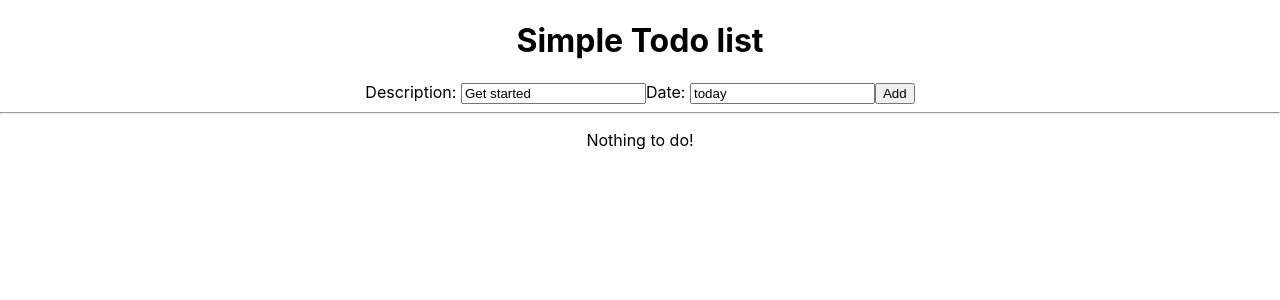
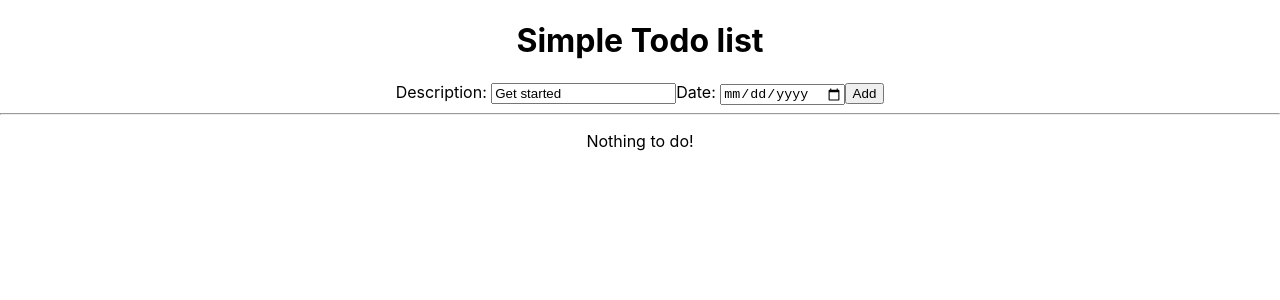
Before and after one commit to Cisse23/todolist, a React (Create React App) app: page / in a window 1280 px wide. Shown: the top 300 px of the page. Built offline with nearby package versions, Linux system fonts and the light colour scheme.

Commit message:
date kentän tyyppi muutettu date:ksi, oli stringi..

```diff
--- a/src/TodoList.js
+++ b/src/TodoList.js
@@ -27,7 +27,7 @@ function TodoList(){
         <div>
             <h1>Simple Todo list</h1>
             Description: <input type="text" name="description" onChange={inputChanged} value={todo.description} />
-            Date: <input type="text" name="date" onChange={inputChanged} value={todo.date} />
+            Date: <input type="date" name="date" onChange={inputChanged} value={todo.date} />
             <button onClick={addTodo}>Add</button>
             <hr />
             < TodoTable todos={todoList} removeTodo={removeTodo} />
```
